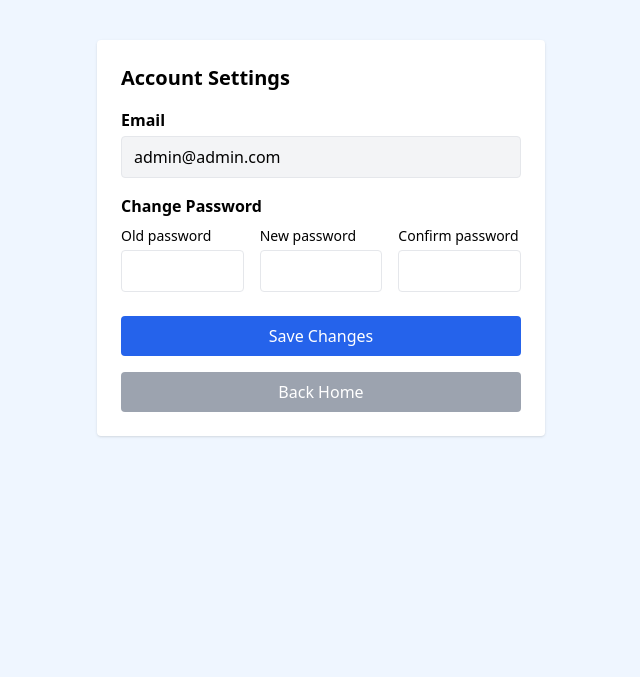
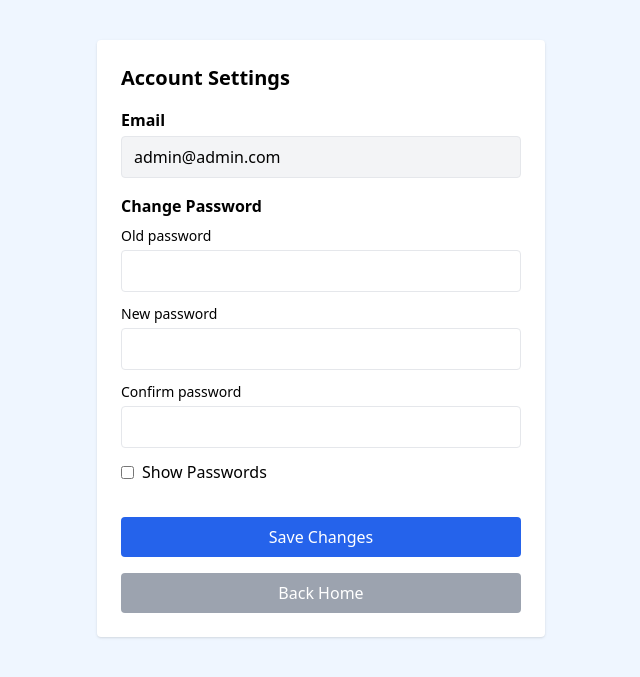
Before and after one commit to kanyaphon4115/web5, a PHP site: page /web5/account_settings.php in a window 1280 px wide. Shown: the top 677 px of the page, without its empty margins (319-959 px from the left). Run offline with PHP 8.4, Linux system fonts and the light colour scheme; a user stored in the database is signed in; some libraries are stand-ins or nearby versions.

Commit message:
Update account_settings.php

```diff
--- a/admin/account_settings.php
+++ b/admin/account_settings.php
@@ -1,8 +1,6 @@
 <?php
-// เริ่ม session และเชื่อมต่อฐานข้อมูลตามต้องการ
 session_start();
 
-// ตรวจสอบว่าผู้ใช้ล็อกอินแล้วหรือไม่
 if (!isset($_SESSION['email'])) {
     header("Location: login.php");
     exit();
@@ -11,7 +9,6 @@ if (!isset($_SESSION['email'])) {
 $email = $_SESSION['email'];
 $message = "";
 
-// ตรวจสอบการส่งฟอร์ม
 if ($_SERVER["REQUEST_METHOD"] == "POST") {
     $oldPassword = $_POST['old_password'];
     $newPassword = $_POST['new_password'];
@@ -44,7 +41,6 @@ if ($_SERVER["REQUEST_METHOD"] == "POST") {
     }
 }
 ?>
-
 <!DOCTYPE html>
 <html lang="en">
 <head>
@@ -64,31 +60,49 @@ if ($_SERVER["REQUEST_METHOD"] == "POST") {
 
             <h3 class="text-md font-bold mt-4 mb-2">Change Password</h3>
 
-            <div class="flex gap-4">
-                <div class="w-1/3">
-                    <label class="block mb-1 text-sm">Old password</label>
-                    <input type="password" name="old_password" required class="w-full border px-3 py-2 rounded">
-                </div>
-                <div class="w-1/3">
-                    <label class="block mb-1 text-sm">New password</label>
-                    <input type="password" name="new_password" required class="w-full border px-3 py-2 rounded">
-                </div>
-                <div class="w-1/3">
-                    <label class="block mb-1 text-sm">Confirm password</label>
-                    <input type="password" name="confirm_password" required class="w-full border px-3 py-2 rounded">
-                </div>
+            <div class="mb-3">
+                <label class="block mb-1 text-sm">Old password</label>
+                <input type="password" name="old_password" id="old_password" required class="w-full border px-3 py-2 rounded">
             </div>
 
-            <button type="submit" class="mt-6 w-full bg-blue-600 text-white py-2 rounded hover:bg-blue-700">
+            <div class="mb-3">
+                <label class="block mb-1 text-sm">New password</label>
+                <input type="password" name="new_password" id="new_password" required class="w-full border px-3 py-2 rounded">
+            </div>
+
+            <div class="mb-3">
+                <label class="block mb-1 text-sm">Confirm password</label>
+                <input type="password" name="confirm_password" id="confirm_password" required class="w-full border px-3 py-2 rounded">
+            </div>
+
+            <!-- Checkbox toggle -->
+            <div class="mb-4">
+                <label class="inline-flex items-center">
+                    <input type="checkbox" onclick="togglePasswords()" class="mr-2">
+                    Show Passwords
+                </label>
+            </div>
+
+            <button type="submit" class="mt-4 w-full bg-blue-600 text-white py-2 rounded hover:bg-blue-700">
                 Save Changes
             </button>
             <a href="homepage_news.php" class="mt-4 block text-center w-full bg-gray-400 text-white py-2 rounded hover:bg-gray-500">
-            Back Home
+                Back Home
             </a>
             <?php if ($message): ?>
                 <p class="mt-4 text-center text-red-500 font-semibold"><?php echo htmlspecialchars($message); ?></p>
             <?php endif; ?>
         </form>
     </div>
+
+    <script>
+        function togglePasswords() {
+            const ids = ['old_password', 'new_password', 'confirm_password'];
+            ids.forEach(id => {
+                const input = document.getElementById(id);
+                input.type = (input.type === "password") ? "text" : "password";
+            });
+        }
+    </script>
 </body>
 </html>
```
